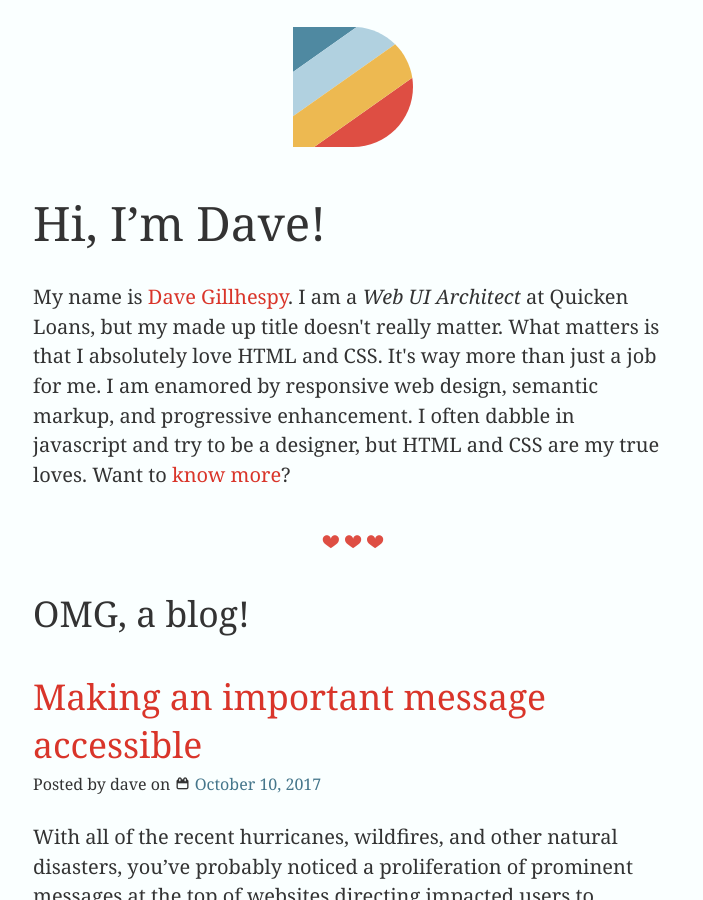
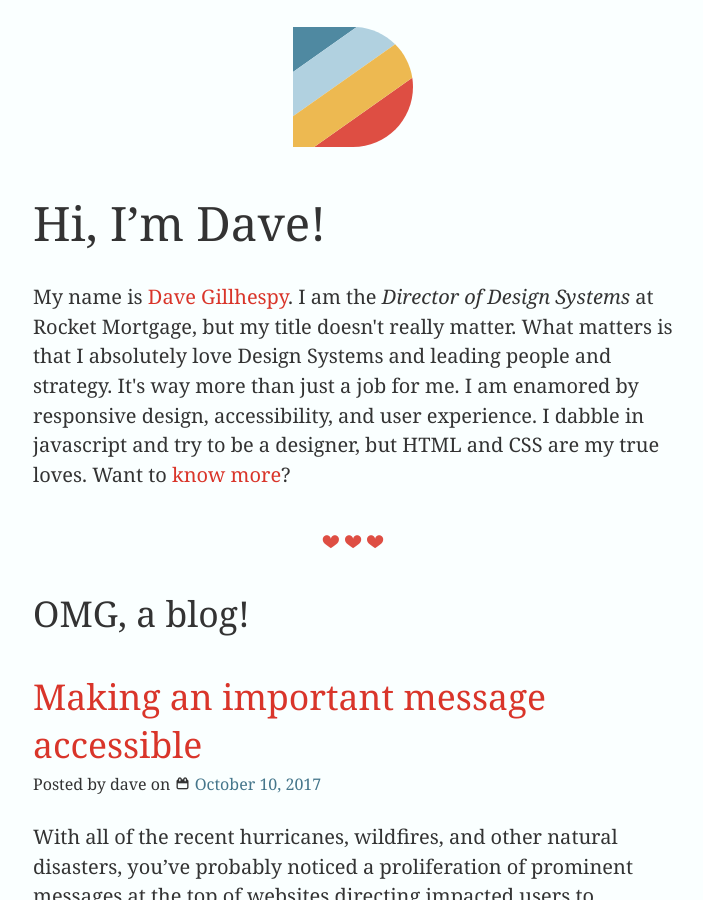
Before and after one commit to yodasw16/yodasw16.github.io, a Jekyll site: the page built from index.html, in a window 1280 px wide and 900 px high. Shown: the whole window, without its empty margins (287-990 px from the left). Built offline with Jekyll 4.4.1, drawn with Linux system fonts in a browser that asks for light colours; some web fonts are replaced; the list of posts is cut into pages by our own code.

Commit message:
Update index.html

```diff
--- a/index.html
+++ b/index.html
@@ -1,10 +1,10 @@
 ---
 layout: default
-title: Web UI Architect
+title: Director of Design Systems
 ---
 
 <h1>Hi, I’m Dave!</h1>
-<p class="hearts">My name is <a rel="me" href="https://twitter.com/yodasw16">Dave Gillhespy</a>. I am a <i>Web UI Architect</i> at Quicken Loans, but my made up title doesn't really matter. What matters is that I absolutely love HTML and CSS. It's way more than just a job for me. I am enamored by responsive web design, semantic markup, and progressive enhancement. I often dabble in javascript and try to be a designer, but HTML and CSS are my true loves. Want to <a href="/about" title="More about Dave Gillhespy">know more</a>?</p>
+<p class="hearts">My name is <a href="https://twitter.com/yodasw16">Dave Gillhespy</a>. I am the <i>Director of Design Systems</i> at Rocket Mortgage, but my title doesn't really matter. What matters is that I absolutely love Design Systems and leading people and strategy. It's way more than just a job for me. I am enamored by responsive design, accessibility, and user experience. I dabble in javascript and try to be a designer, but HTML and CSS are my true loves. Want to <a href="/about" title="More about Dave Gillhespy">know more</a>?</p>
 
 <h2>OMG, a blog!</h2>
 <div class="posts">
```
